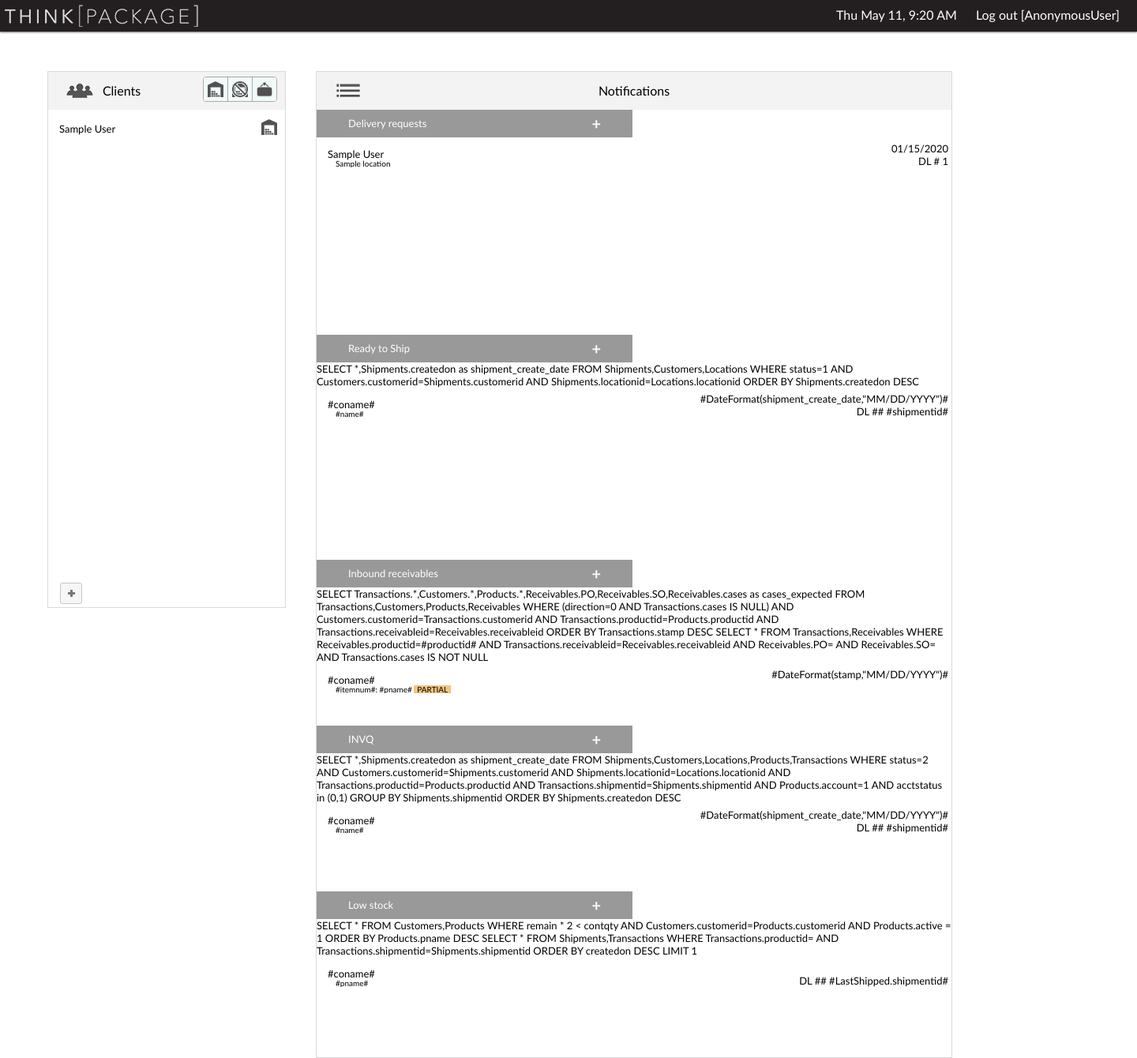
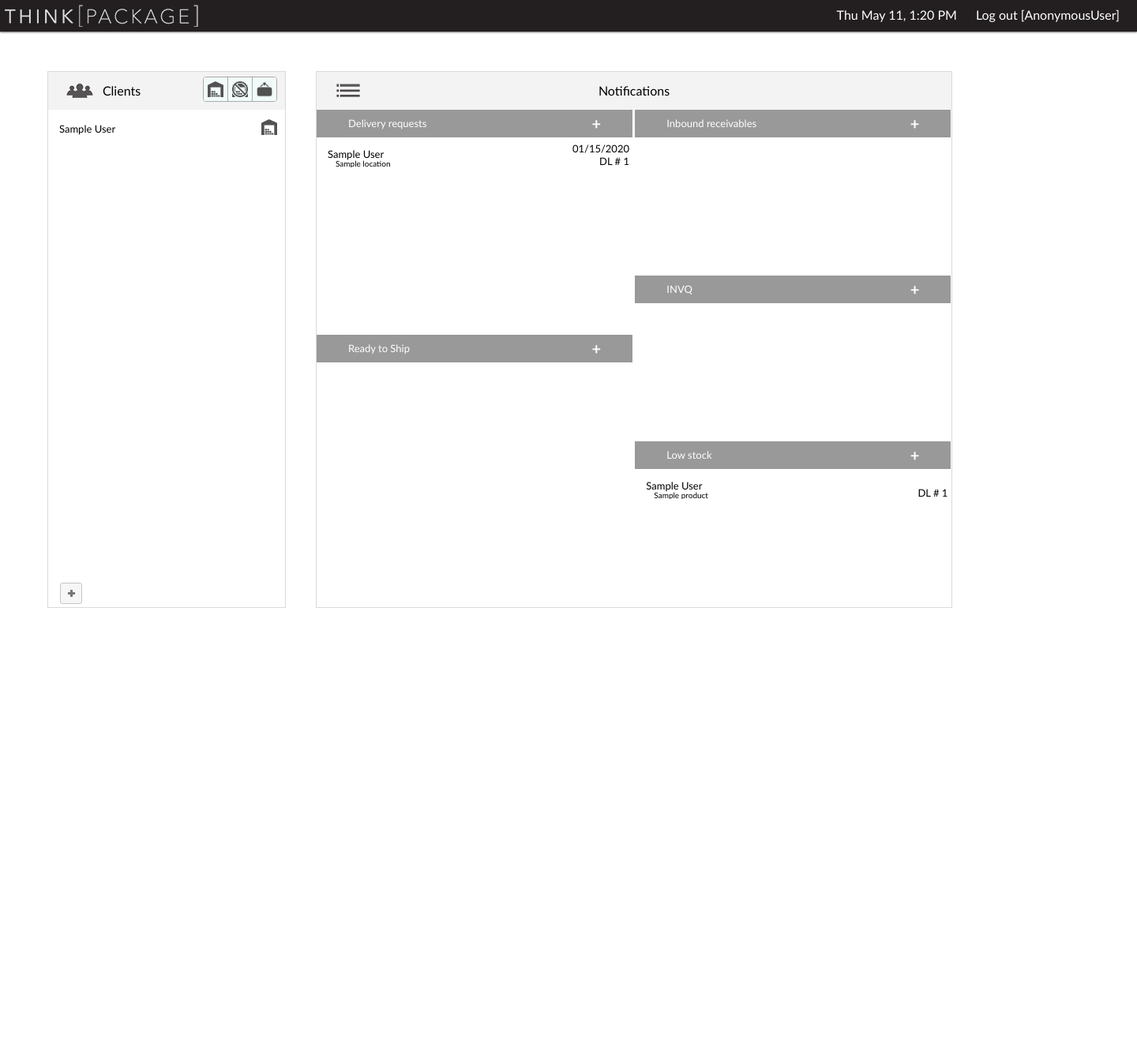
Before and after one commit to bctiemann/thinkpackage, a Django app: page /mgmt/ in a window 1440 px wide. Shown: the whole page at 79% size. After the commit the page ends 770 px from the top, so only its background shows below. Run offline with Django 3.2, Linux system fonts and the light colour scheme; tables that the repository leaves empty hold one stand-in row (values such as "Sample post").

Commit message:
All notifications

```diff
--- a/ims/templates/ims/inc_notifications.html
+++ b/ims/templates/ims/inc_notifications.html
@@ -6,16 +6,6 @@
 </div>
 <div class="list_wrap minimized two" section="delivery_requests">
 <ul class="items_list" id="delivery_requests_list">
-
-<!--
-    <CFQUERY NAME="Shipments" DATASOURCE="#DSN#">
-    SELECT *,Shipments.createdon as shipment_create_date FROM Shipments,Customers,Locations
-    WHERE status!=2
-    AND Customers.customerid=Shipments.customerid
-    AND Shipments.locationid=Locations.locationid
-    ORDER BY Shipments.createdon DESC
-    </CFQUERY>
--->
 
     {% for shipment in delivery_requests %}
     <a href="shipments.cfm?customerid={{ shipment.client.id }}&shipmentid={{ shipment.id }}"><li>
@@ -40,26 +30,18 @@
 <div class="list_wrap minimized two" section="ready_to_ship">
 <ul class="items_list" id="ready_shipments_list">
 
-    <CFQUERY NAME="Shipments" DATASOURCE="#DSN#">
-    SELECT *,Shipments.createdon as shipment_create_date FROM Shipments,Customers,Locations
-    WHERE status=1
-    AND Customers.customerid=Shipments.customerid
-    AND Shipments.locationid=Locations.locationid
-    ORDER BY Shipments.createdon DESC
-    </CFQUERY>
-
-    <CFOUTPUT QUERY="Shipments">
-    <a href="shipments.cfm?customerid=#customerid#&shipmentid=#shipmentid#"><li>
-        <div class="date floatright">#DateFormat(shipment_create_date,"MM/DD/YYYY")#</div>
-        <div class="dl">DL ## #shipmentid#</div>
+    {% for shipment in ready_to_ship %}
+    <a href="shipments.cfm?customerid={{ shipment.client.id }}&shipmentid={{ shipment.id }}"><li>
+        <div class="date floatright">{{ shipment.date_created | date:"SHORT_DATE_FORMAT" }}</div>
+        <div class="dl">DL # {{ shipment.id }}</div>
         <div class="items-list-content">
             <div class="coname">
-                <p>#coname#</p>
-                <p class="subtitle">#name#</p>
+                <p>{{ shipment.client.company_name }}</p>
+                <p class="subtitle">{{ shipment.location.name }}</p>
             </div>
         </div>
     </li></a>
-    </CFOUTPUT>
+    {% endfor %}
 
 </ul>
 </div>
@@ -75,36 +57,17 @@
 <div class="list_wrap minimized three" section="inbound_receivables">
 <ul class="items_list" id="inbound_shipments_list">
 
-    <CFQUERY NAME="Transactions" DATASOURCE="#DSN#">
-    SELECT Transactions.*,Customers.*,Products.*,Receivables.PO,Receivables.SO,Receivables.cases as cases_expected FROM Transactions,Customers,Products,Receivables
-    WHERE (direction=0 AND Transactions.cases IS NULL)
-    AND Customers.customerid=Transactions.customerid
-    AND Transactions.productid=Products.productid
-    AND Transactions.receivableid=Receivables.receivableid
-    ORDER BY Transactions.stamp DESC
-    </CFQUERY>
-
-    <CFOUTPUT QUERY="Transactions">
-
-    <CFQUERY NAME="SplitReceivables" DATASOURCE="#DSN#">
-    SELECT * FROM Transactions,Receivables
-    WHERE Receivables.productid=#productid#
-    AND Transactions.receivableid=Receivables.receivableid
-    AND Receivables.PO=<CFQUERYPARAM value="#PO#" CFSQLType="CF_SQL_VARCHAR">
-    AND Receivables.SO=<CFQUERYPARAM value="#SO#" CFSQLType="CF_SQL_VARCHAR">
-    AND Transactions.cases IS NOT NULL
-    </CFQUERY>
-
-    <a href="inventory.cfm?customerid=#customerid#&history=#productid#"><li>
-        <div class="date floatright">#DateFormat(stamp,"MM/DD/YYYY")#</div>
+    {% for receivable in inbound_receivables %}
+    <a href="inventory.cfm?customerid={{ receivable.obj.client.id }}&history={{ receivable.obj.product.id }}"><li>
+        <div class="date floatright">{{ receivable.obj.date_created | date:"SHORT_DATE_FORMAT" }}</div>
         <div class="items-list-content">
             <div class="coname">
-                <p>#coname#</p>
-                <p class="subtitle">#itemnum#: #pname# <CFIF SplitReceivables.recordCount GT 0><span class="partial_receivable">PARTIAL</span></CFIF></p>
+                <p>{{ receivable.obj.client.company_name }}</p>
+                <p class="subtitle">{{ receivable.obj.product.item_number }}: {{ receivable.obj.product.name }} {% if receivable.is_partial %}<span class="partial_receivable">PARTIAL</span>{% endif %}</p>
             </div>
         </div>
     </li></a>
-    </CFOUTPUT>
+    {% endfor %}
 
 </ul>
 </div>
@@ -115,31 +78,19 @@
 </div>
 <div class="list_wrap minimized three" section="outbound_shipments">
 <ul class="items_list" id="outbound_shipments_list">
-    <CFQUERY NAME="Shipments" DATASOURCE="#DSN#">
-    SELECT *,Shipments.createdon as shipment_create_date FROM Shipments,Customers,Locations,Products,Transactions
-    WHERE status=2
-    AND Customers.customerid=Shipments.customerid
-    AND Shipments.locationid=Locations.locationid
-    AND Transactions.productid=Products.productid
-    AND Transactions.shipmentid=Shipments.shipmentid
-    AND Products.account=1
-    AND acctstatus in (0,1)
-    GROUP BY Shipments.shipmentid
-    ORDER BY Shipments.createdon DESC
-    </CFQUERY>
 
-    <CFOUTPUT QUERY="Shipments">
-    <a href="shipments.cfm?customerid=#customerid#&shipmentid=#shipmentid#"><li>
-        <div class="date floatright">#DateFormat(shipment_create_date,"MM/DD/YYYY")#</div>
-        <div class="dl">DL ## #shipmentid#</div>
+    {% for shipment in invq %}
+    <a href="shipments.cfm?customerid={{ shipment.client__id }}&shipmentid={{ shipment.id }}"><li>
+        <div class="date floatright">{{ shipment.date | date:"SHORT_DATE_FORMAT" }}</div>
+        <div class="dl">DL # {{ shipment.id }}</div>
         <div class="items-list-content">
             <div class="coname">
-                <p>#coname#</p>
-                <p class="subtitle">#name#</p>
+                <p>{{ shipment.client__company_name }}</p>
+                <p class="subtitle">{{ shipment.location__name }}</p>
             </div>
         </div>
     </li></a>
-    </CFOUTPUT>
+    {% endfor %}
 
 </ul>
 </div>
@@ -151,34 +102,17 @@
 <div class="list_wrap minimized three" section="low_stock">
 <ul class="items_list" id="low_stock_list">
 
-    <CFQUERY NAME="Products" DATASOURCE="#DSN#">
-    SELECT * FROM Customers,Products
-    WHERE remain * 2 < contqty
-    AND Customers.customerid=Products.customerid
-    AND Products.active = 1
-    ORDER BY Products.pname DESC
-    </CFQUERY>
-
-    <CFOUTPUT QUERY="Products">
-
-    <CFQUERY NAME="LastShipped" DATASOURCE="#DSN#">
-    SELECT * FROM Shipments,Transactions
-    WHERE Transactions.productid=<CFQUERYPARAM value="#productid#" CFSQLType="CF_SQL_NUMERIC">
-    AND Transactions.shipmentid=Shipments.shipmentid
-    ORDER BY createdon DESC
-    LIMIT 1
-    </CFQUERY>
-
-    <a href="inventory.cfm?customerid=#customerid#&productid=#productid#"><li>
-        <div class="dl">DL ## #LastShipped.shipmentid#</div>
+    {% for product in low_stock %}
+    <a href="inventory.cfm?customerid={{ product.obj.client.id }}&productid={{ product.obj.id }}"><li>
+        <div class="dl">DL # {{ product.last_shipment.id }}</div>
         <div class="items-list-content">
             <div class="coname">
-                <p>#coname#</p>
-                <p class="subtitle">#pname#</p>
+                <p>{{ product.obj.client.company_name }}</p>
+                <p class="subtitle">{{ product.obj.name }}</p>
             </div>
         </div>
     </li></a>
-    </CFOUTPUT>
+    {% endfor %}
 
 </ul>
 </div>
--- a/ims/views.py
+++ b/ims/views.py
@@ -2,9 +2,13 @@
 from __future__ import unicode_literals
 
 from django.shortcuts import render, redirect
+from django.db.models import Func, F, Count
 
-from ims.models import Client, Shipment
+from ims.models import Client, Shipment, Transaction, Product
 from ims import utils
+
+import logging
+logger = logging.getLogger(__name__)
 
 
 def home(request):
@@ -12,17 +16,56 @@ def home(request):
     }
     return render(request, 'ims/home.html', context)
 
+
 def mgmt(request):
 
-    delivery_requests = Shipment.objects.exclude(status=2)
+    delivery_requests = Shipment.objects.exclude(status=2).order_by('-date_created')
+
+    ready_to_ship = Shipment.objects.filter(status=1).order_by('-date_created')
+
+    inbound_receivables = []
+    for receivable in Transaction.objects.filter(is_outbound=False, cases__isnull=True).order_by('-date_created'):
+        split_receivables = Transaction.objects.filter(
+            product=receivable.product,
+            receivable__purchase_order=receivable.receivable.purchase_order,
+            receivable__shipment_order=receivable.receivable.shipment_order,
+            cases__isnull=False
+        )
+        inbound_receivables.append({
+            'obj': receivable,
+            'is_partial': split_receivables.count() > 0,
+        })
+
+    invq = Shipment.objects.filter(status=2, transaction__product__account_prepay_type=1, accounting_status__in=[0, 1]) \
+        .order_by('-date_created') \
+        .annotate(date=Func(F('date_created'), function='DATE')) \
+        .values('date', 'id', 'client__company_name', 'location__name', 'client__id') \
+        .annotate(count=Count('date'))
+
+    low_stock = []
+    for product in Product.objects.filter(cases_inventory__lt=F('contracted_quantity') / 2, is_active=True).order_by('name'):
+        try:
+            last_shipment = Transaction.objects.filter(product=product).order_by('-date_created').first()
+            low_stock.append({
+                'obj': product,
+                'last_shipment': last_shipment,
+            })
+        except Transaction.DoesNotExist:
+            pass
 
     context = {
         'delivery_requests': delivery_requests,
+        'ready_to_ship': ready_to_ship,
+        'inbound_receivables': inbound_receivables,
+        'invq': invq,
+        'low_stock': low_stock,
     }
     return render(request, 'ims/mgmt.html', context)
 
+
 def mgmt_redirect(request, client_id=None):
     return redirect('mgmt-inventory', client_id=client_id)
+
 
 def mgmt_inventory(request, client_id=None):
     context = {
--- a/thinkpackage/settings_common.py
+++ b/thinkpackage/settings_common.py
@@ -123,7 +123,7 @@ USE_I18N = True
 
 USE_L10N = True
 
-USE_TZ = True
+USE_TZ = False
 
 
 # Static files (CSS, JavaScript, Images)
```
